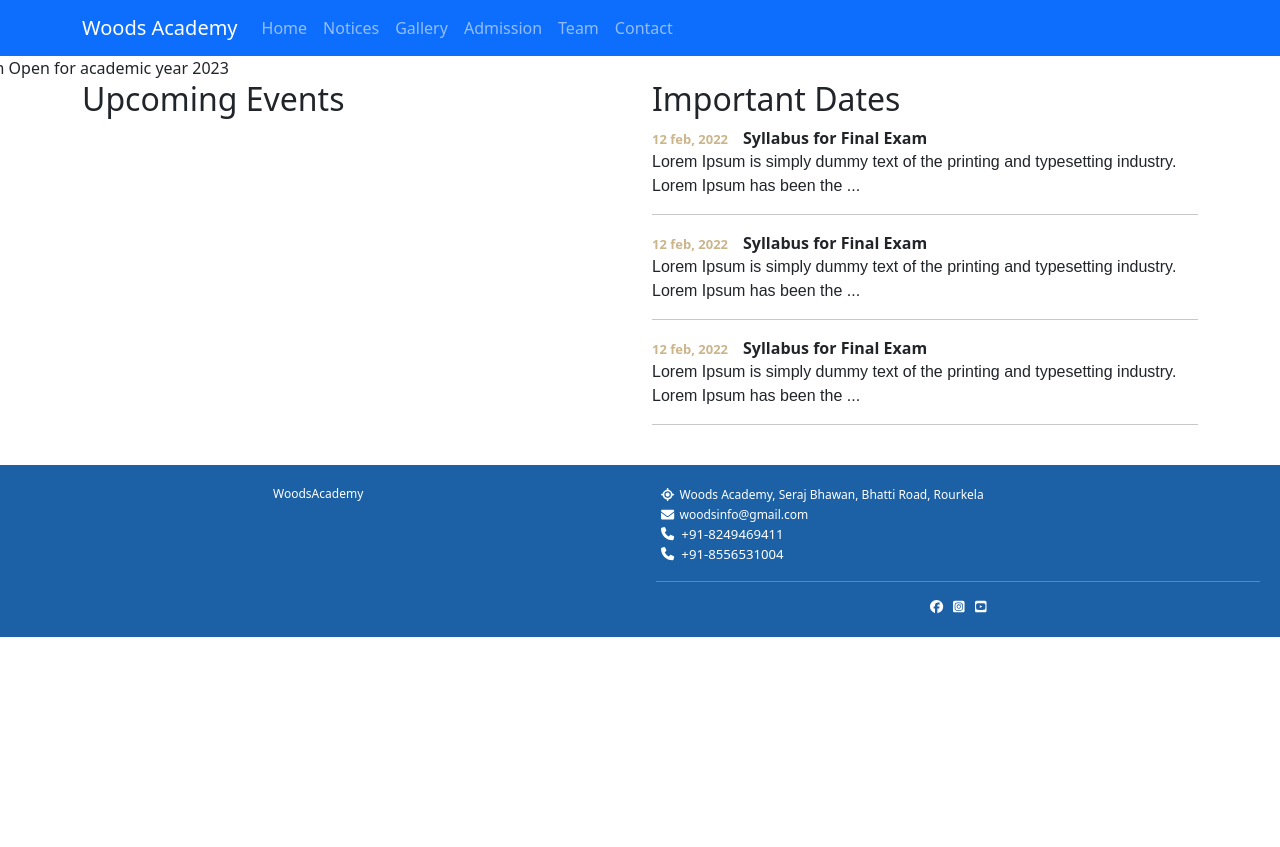
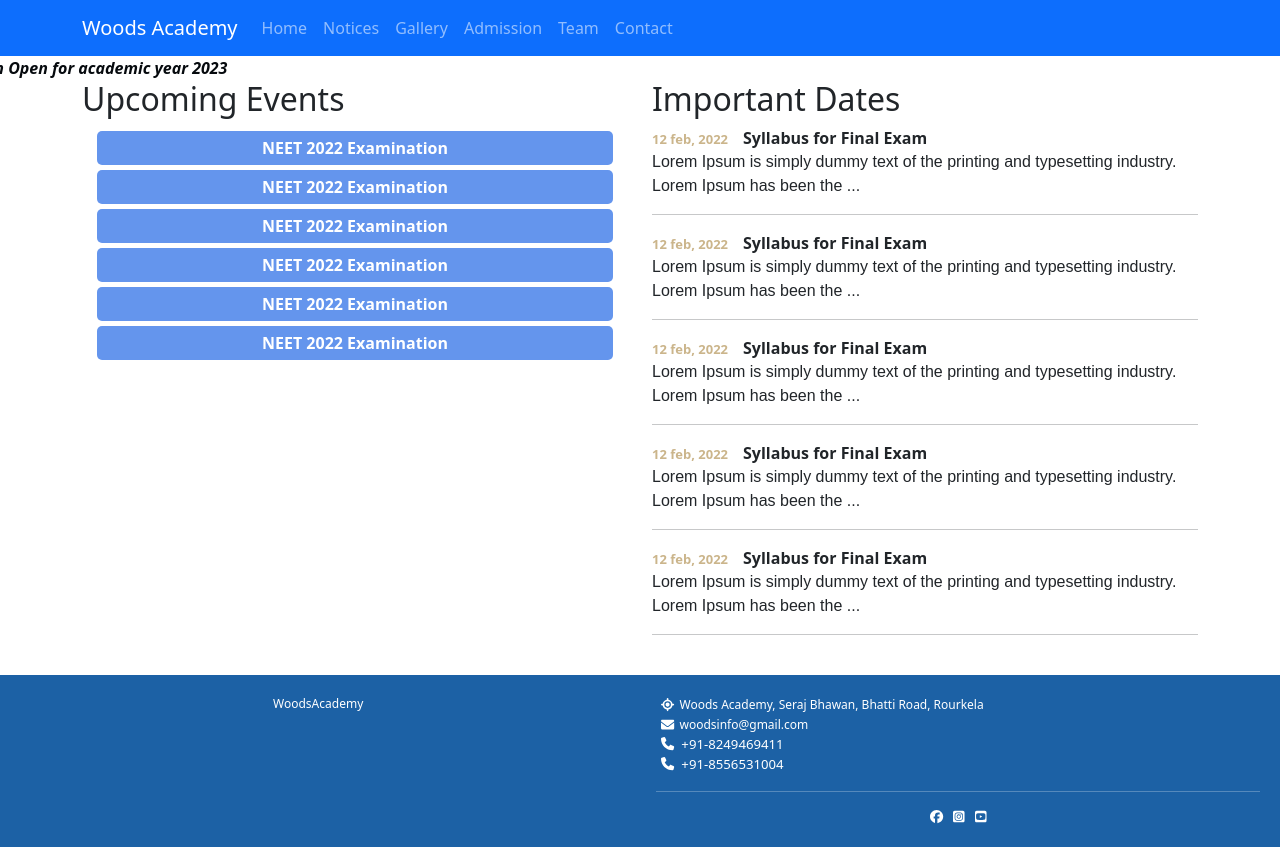
Before and after one commit to aatifdev4u/woods-web, a React (Create React App) app: page /notices in a window 1280 px wide. Before the commit the page ends 800 px from the top, so only its background shows below. Built offline with nearby package versions, Linux system fonts and the light colour scheme.

Commit message:
updated file for download file and uploading data in the google sheet

```diff
--- a/src/component/ScrollingNotice.js
+++ b/src/component/ScrollingNotice.js
@@ -20,7 +20,7 @@ export const  ScrollingNotice= (props) => {
       }
     });
     return(
-        <div key={key}>
+        <div className="scrolling-notice-wrapper" key={key}>
             <animated.div style={scrolling}>Admission Open for academic year 2023</animated.div>
         </div>
     )
--- a/src/pages/Admission.js
+++ b/src/pages/Admission.js
@@ -1,4 +1,5 @@
-import React from 'react'
+import React from 'react';
+import admissionForm from '../template/AdmissionForm.pdf';
 
 /**
 * @author
@@ -8,7 +9,10 @@ import React from 'react'
 export const Admission = () => {
   return(
     <div>
-        This is Admission Page
+      This is Admission Page
+      <a href={admissionForm} download="woods_admission_form_2023" target='_blank'>
+        <button className="btn btn-danger">Download Admission Form</button>
+      </a>
     </div>
    )
 
--- a/src/pages/Contact.js
+++ b/src/pages/Contact.js
@@ -1,4 +1,4 @@
-import React from 'react';
+import React, {useState, useRef} from 'react'
 import { Container, Row, Col, Stack } from 'react-bootstrap'
 
 /**
@@ -7,23 +7,50 @@ import { Container, Row, Col, Stack } from 'react-bootstrap'
 **/
 
 export const Contact = (props) => {
+  const [name, setName] = useState("");
+  const [age, setAge] = useState("")
+  const [message, setMessage] = useState("")
+  const [phone, setPhone] = useState("")
+  const [email, setEmail] = useState("")
+  const formRef = useRef(null);
+  const [loading, setLoading] = useState(false)
+  const scriptUrl = "https://script.google.com/macros/s/AKfycbzs9I-oieC3AflXzbfjcdTxE4plZdNjNiCsFYhYcWUv6K0MSg9yRaikR9d-boBDUtEvww/exec";
+
+  const handleSubmit = (e) =>{
+    e.preventDefault()
+    setLoading(true)
+    console.log(formRef.current);
+    fetch(scriptUrl, {
+    method: 'POST',
+    body: new FormData(formRef.current),
+    }).then(res => {
+            console.log("SUCCESSFULLY SUBMITTED")
+            setLoading(false)
+            setName("");
+            setAge("");
+            setEmail("");
+            setPhone("");
+            setMessage("");
+        })
+    .catch(err => console.log(err))
+  }
+
   return(
     <div className='contact-wrapper'>
         <h2>Contact Details</h2>
         <Row>
           <Col className='contact-details'>
             <div className='title'>Leave a message</div>
-            <form>
+            <form ref={formRef} onSubmit={handleSubmit}>
               <Stack gap={3}>
-                <input type="text" placeholder='Name'/>
-                <input type="text" placeholder='Email'/>
-                <input type="text" placeholder='Phone'/>
-                <textarea placeholder='Message' row={10} col={10}>
-                </textarea>
-                <div style={{'textAlign': 'center'}}>
-                  <button type='submit' className='active'>Submit</button>
-                </div>
-
+                  <input type="text" id="name" name="Name" placeholder='Name' value={name} onChange={(e)=>setName(e.target.value)}/>
+                  <input type="email" id="email" name="Email" placeholder='Email'  value={email} onChange={(e)=>setEmail(e.target.value)}/>
+                  <input  type="number" name="Phone" id="phone" placeholder='Phone' value={phone} onChange={(e)=>setPhone(e.target.value)}/>
+                  <textarea name="Message" placeholder='Message' row={10} col={10} value={message} onChange={(e)=>setMessage(e.target.value)}>
+                  </textarea>
+                  <div style={{'textAlign': 'center'}}>
+                    <button type='submit' className='active'>Submit</button>
+                  </div>
               </Stack>
             </form>
           </Col>
--- a/src/pages/Gallery.js
+++ b/src/pages/Gallery.js
@@ -44,32 +44,16 @@ export const Gallery = (props) => {
           <div className="content">Seminar</div>
         </div>
         <div className='gallery-wrapper-video-list-item'>
-          <YoutubeEmbed embedId="7z0HzeRRt0w" />
-          <div className="content">Seminar</div>
+          <YoutubeEmbed embedId="3ZmBnxJWaFc" />
+          <div className="content">Republic Day Celebration</div>
+        </div>
+        <div className='gallery-wrapper-video-list-item'>
+          <YoutubeEmbed embedId="0pd91kwTPjk" />
+          <div className="content">Children Day Celebration</div>
         </div>
         <div className='gallery-wrapper-video-list-item'>
           <YoutubeEmbed embedId="7z0HzeRRt0w" />
-          <div className="content">Seminar</div>
-        </div>
-        <div className='gallery-wrapper-video-list-item'>
-          <YoutubeEmbed embedId="7z0HzeRRt0w" />
-          <div className="content">Seminar</div>
-        </div>
-        <div className='gallery-wrapper-video-list-item'>
-          <YoutubeEmbed embedId="7z0HzeRRt0w" />
-          <div className="content">Seminar</div>
-        </div>
-        <div className='gallery-wrapper-video-list-item'>
-        <YoutubeEmbed embedId="7z0HzeRRt0w" />
-          <div className="content">Seminar</div>
-        </div>
-        <div className='gallery-wrapper-video-list-item'>
-          <YoutubeEmbed embedId="7z0HzeRRt0w" />
-          <div className="content">Seminar</div>
-        </div>
-        <div className='gallery-wrapper-video-list-item'>
-          <YoutubeEmbed embedId="7z0HzeRRt0w" />
-          <div className="content">Seminar</div>
+          <div className="content">Kindergarten Section</div>
         </div>
       </div>
     </div>
--- a/src/pages/Home.js
+++ b/src/pages/Home.js
@@ -38,13 +38,13 @@ export const Home = (props) => {
             <h2>Information & Events</h2>
             <div className='home-information-event-wrapper'>
               <div className='home-information-event-item'>
-                NEET 2022 Examination
+                <Link to="/notices"> NEET 2022 Examination</Link>
               </div>
               <div className='home-information-event-item'>
-                NEET 2022 Examination
+                <Link to="/notices"> NEET 2022 Examination</Link>
               </div>
               <div className='home-information-event-item'>
-                NEET 2022 Examination
+                <Link to="/notices"> NEET 2022 Examination</Link>
               </div>
             </div>
           </div>
@@ -59,18 +59,15 @@ export const Home = (props) => {
             <div  className="home-item-testimonials-content">
               <Carousel fade>
                 <Carousel.Item>
-                    <p className='testimonials-content'>Nulla vitae elit libero, a pharetra augue mollis interdum.Nulla
-                     vitae elit libero, a pharetra augue mollis interdum</p>
+                    <p className='testimonials-content'>I am happy my children is nurturing in healthy and modesty environment.</p>
                     <span className='testimonials-user'>Aisha Parween</span>
                 </Carousel.Item>
                 <Carousel.Item>
-                  <p className='testimonials-content'>Nulla vitae elit libero, a pharetra augue mollis interdum.Nulla
-                     vitae elit libero, a pharetra augue mollis interdum</p>
+                  <p className='testimonials-content'>Teachers are cooperating.</p>
                     <span className='testimonials-user'>Mohammad Zoaib</span>
                 </Carousel.Item>
                 <Carousel.Item>
-                  <p className='testimonials-content'>Nulla vitae elit libero, a pharetra augue mollis interdum.Nulla
-                     vitae elit libero, a pharetra augue mollis interdum</p>
+                  <p className='testimonials-content'>Wonderful.....................</p>
                     <span className='testimonials-user'>Sidra Fatima</span>
                 </Carousel.Item>
               </Carousel>
--- a/src/pages/Notices.js
+++ b/src/pages/Notices.js
@@ -14,10 +14,52 @@ export const  Notices = (props) => {
       <Row>
         <Col>
           <h2>Upcoming Events</h2>
+          <Stack>
+          <div className='notice-upcoming-events-wrapper'>
+              <div className='notice-upcoming-events-item'>
+                NEET 2022 Examination
+              </div>
+              <div className='notice-upcoming-events-item'>
+               NEET 2022 Examination
+              </div>
+              <div className='notice-upcoming-events-item'>
+               NEET 2022 Examination
+              </div>
+              <div className='notice-upcoming-events-item'>
+                NEET 2022 Examination
+              </div>
+              <div className='notice-upcoming-events-item'>
+               NEET 2022 Examination
+              </div>
+              <div className='notice-upcoming-events-item'>
+               NEET 2022 Examination
+              </div>
+            </div>
+          </Stack>
         </Col>
         <Col>
           <h2>Important Dates</h2>
           <Stack>
+            <div className='notice-item-wrapper'>
+              <div className='notice-item-header'>
+                <span className='notice-item-header-date'>12 feb, 2022</span>
+                <span className='notice-item-header-title'>Syllabus for Final Exam</span>
+              </div>
+              <div className='notice-item-content'>
+                Lorem Ipsum is simply dummy text of the printing and typesetting industry. Lorem Ipsum has been the ...
+              </div>
+              <hr/>
+            </div>
+            <div className='notice-item-wrapper'>
+              <div className='notice-item-header'>
+                <span className='notice-item-header-date'>12 feb, 2022</span>
+                <span className='notice-item-header-title'>Syllabus for Final Exam</span>
+              </div>
+              <div className='notice-item-content'>
+                Lorem Ipsum is simply dummy text of the printing and typesetting industry. Lorem Ipsum has been the ...
+              </div>
+              <hr/>
+            </div>
             <div className='notice-item-wrapper'>
               <div className='notice-item-header'>
                 <span className='notice-item-header-date'>12 feb, 2022</span>
--- a/src/sass/home.scss
+++ b/src/sass/home.scss
@@ -40,6 +40,7 @@
     }
 
     .home-information-event-wrapper{
+        margin: 0px 10px;
         .home-information-event-item{
             text-align: center;
             background: cornflowerblue;
@@ -48,11 +49,15 @@
             border-radius: 5px;
             margin: 5px;
             padding: 5px 15px;
+           a{
+            text-decoration: none;
+            color: white;
+           }
         }
     }
 
     .home-item-gallery{
-
+        margin: 0px 25px;
         img{
             width: 100px;
             height: 100px;
@@ -60,6 +65,7 @@
     }
 
     .home-item-testimonials{
+        margin: 0px 10px;
        .home-item-testimonials-content{
         height: 200px;
         width: 200px;
@@ -79,3 +85,9 @@
     }
 }
 }
+
+.scrolling-notice-wrapper{
+    color: #060a0e;
+    font-weight: bold;
+    font-style: italic;
+}
--- a/src/sass/notices.scss
+++ b/src/sass/notices.scss
@@ -1,4 +1,20 @@
 .notice-wrapper{
+    .notice-upcoming-events-wrapper{
+        margin: 0px 10px;
+        .notice-upcoming-events-item{
+            text-align: center;
+            background: cornflowerblue;
+            color: white;
+            font-weight: bold;
+            border-radius: 5px;
+            margin: 5px;
+            padding: 5px 15px;
+           a{
+            text-decoration: none;
+            color: white;
+           }
+        }
+    }
     .notice-item-wrapper{
         .notice-item-header{
             .notice-item-header-date{
```
Also changed, not shown: 1 other file (tests, documents, lock files or other folders).
